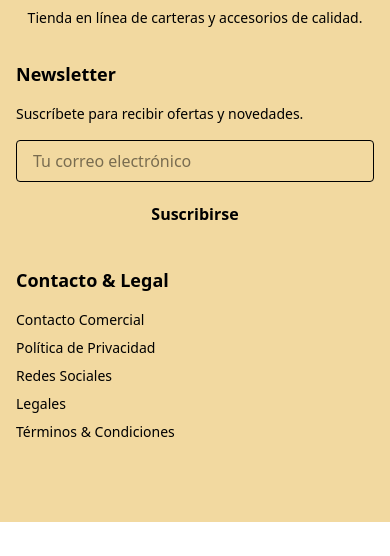
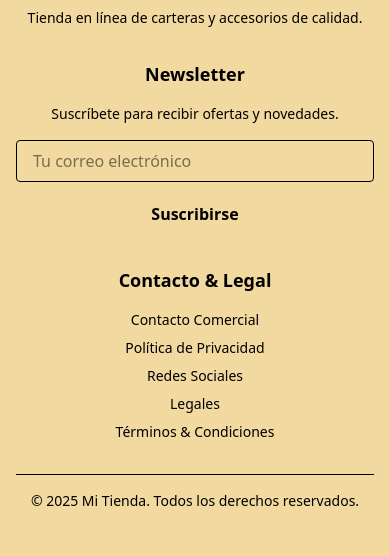
Before and after one commit to paolanovick/miTiendaKB, a React (Vite) app: page /carrito in a window 390 px wide. Shown: the part 992-1548 px from the top of the page. Before the commit the page ends 1514 px from the top, so only its background shows below. Built offline with nearby package versions, Linux system fonts and the light colour scheme; no server answers.

Commit message:
estilo footer

```diff
--- a/src/components/Footer.jsx
+++ b/src/components/Footer.jsx
@@ -35,26 +35,26 @@ export default function Footer() {
   };
 
   return (
-    <footer className="text-kbcream" style={{ backgroundColor: "#f2d9a0" }}>
+    <footer className="text-kbcream bg-[#f2d9a0]">
       <div className="max-w-7xl mx-auto px-4 py-12">
-        <div className="grid grid-cols-1 sm:grid-cols-2 lg:grid-cols-5 gap-8 mb-8">
+        <div className="grid grid-cols-1 sm:grid-cols-2 md:grid-cols-3 lg:grid-cols-5 gap-8 text-center lg:text-left">
           {/* Columna 1: Logo */}
           <div className="flex flex-col items-center lg:items-start">
             <img src="/logo-SF.png" alt="Mi Tienda" className="h-25 mb-2" />
-            <p className="text-kbcream text-sm text-center lg:text-left">
+            <p className="text-sm">
               Tienda en línea de carteras y accesorios de calidad.
             </p>
           </div>
 
-          {/* Columna 2 y 3... (igual que antes) */}
+          {/* Columna 2 y 3... (puedes agregar aquí tus otras secciones si las tienes) */}
 
           {/* Columna 4: Newsletter */}
-          <div>
+          <div className="flex flex-col items-center lg:items-start">
             <h3 className="text-lg font-bold text-kbbeige mb-4">Newsletter</h3>
-            <p className="text-kbcream text-sm mb-4">
+            <p className="text-sm mb-4">
               Suscríbete para recibir ofertas y novedades.
             </p>
-            <form onSubmit={handleNewsletter} className="space-y-3">
+            <form onSubmit={handleNewsletter} className="w-full space-y-3">
               <input
                 type="email"
                 placeholder="Tu correo electrónico"
@@ -71,7 +71,7 @@ export default function Footer() {
                 {loading ? "Suscribiendo..." : "Suscribirse"}
               </button>
               {subscribed && (
-                <p className="text-kbbeige text-sm text-center">
+                <p className="text-kbbeige text-sm mt-2">
                   ¡Gracias por suscribirte!
                 </p>
               )}
@@ -79,7 +79,7 @@ export default function Footer() {
           </div>
 
           {/* Columna 5: Contacto y legales */}
-          <div>
+          <div className="flex flex-col items-center lg:items-start">
             <h3 className="text-lg font-bold text-kbbeige mb-4">
               Contacto & Legal
             </h3>
@@ -113,7 +113,10 @@ export default function Footer() {
           </div>
         </div>
 
-        {/* Línea separadora... (igual que antes) */}
+        {/* Línea separadora */}
+        <div className="border-t border-kbred mt-8 pt-4 text-center text-sm">
+          © {new Date().getFullYear()} Mi Tienda. Todos los derechos reservados.
+        </div>
       </div>
     </footer>
   );
```
